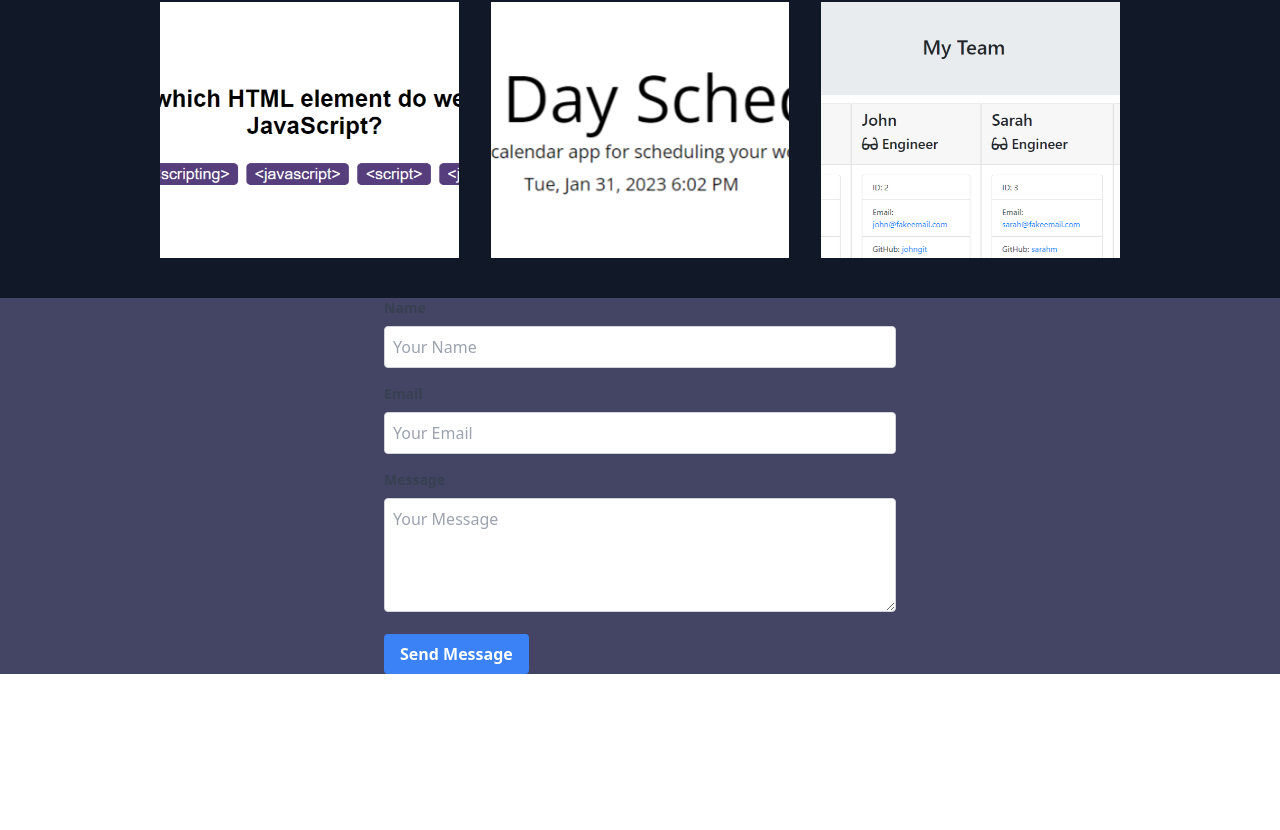
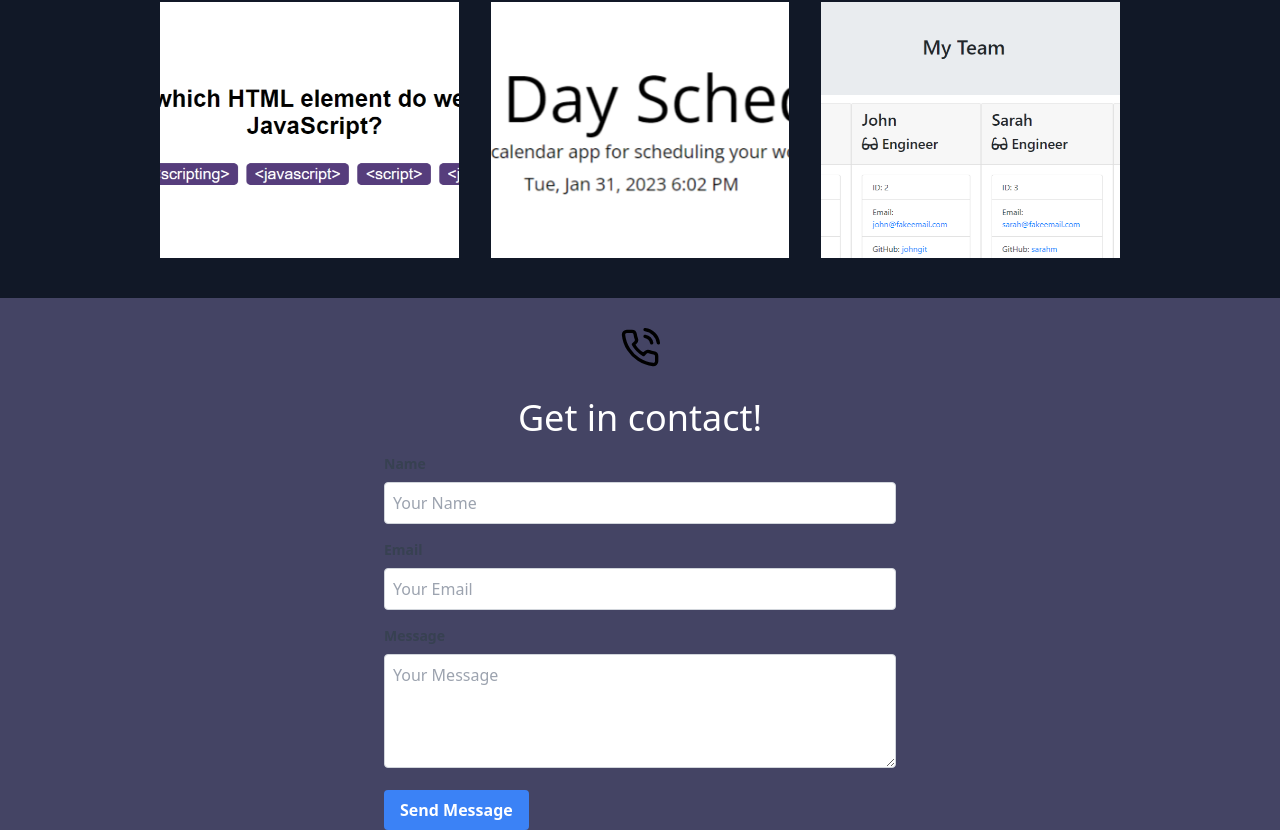
Before and after one commit to ihsanm/Offical-Portfolio, a React (Create React App) app: page / in a window 1280 px wide. Shown: the part 1743-2573 px from the top of the page. Before the commit the page ends 2417 px from the top, so only its background shows below. Built offline with nearby package versions, Linux system fonts and the light colour scheme.

Commit message:
added icon and header to contact me section

```diff
--- a/src/Components/contact.js
+++ b/src/Components/contact.js
@@ -1,4 +1,5 @@
 import React, { useState } from 'react';
+import { FiPhoneCall } from "react-icons/fi"
 
 const ContactForm = () => {
   const [name, setName] = useState('');
@@ -30,6 +31,15 @@ const ContactForm = () => {
 
   return (
     <form onSubmit={handleSubmit} className="max-w-lg mx-auto" id="contact">
+
+<div className="flex items-center justify-center">
+      <FiPhoneCall className="w-10 m-5 text-6xl mx-auto" />
+    </div>
+
+    <h1 className="sm:text-4xl text-3xl font-medium title-font mb-4 text-white text-center">
+            Get in contact!
+          </h1>
+
       <div className="mb-4">
         <label htmlFor="name" className="block text-gray-700 text-sm font-bold mb-2">
           Name
```
